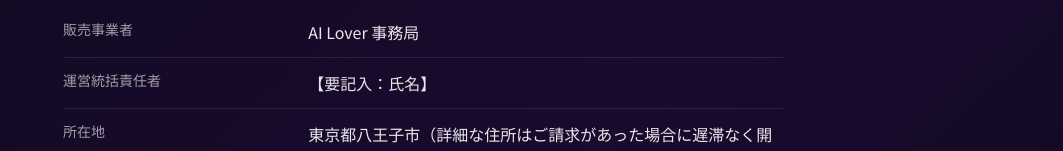
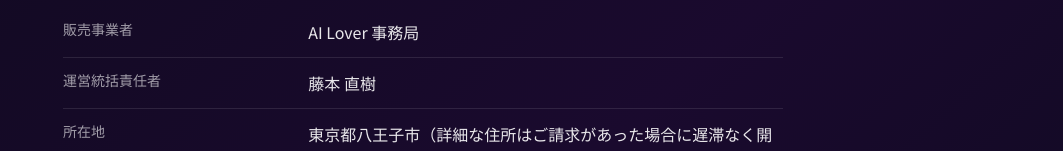
Before and after one commit to fujimoto40813952-cyber/ai-lover, a Next.js app: page /tokushoho in a window 1280 px wide. Shown: the part 269-420 px from the top of the page, without its empty margins (217-1280 px from the left). Built offline with nearby package versions, Linux system fonts and the light colour scheme.

Commit message:
Set operator manager name (Naoki Fujimoto)

```diff
--- a/app/tokushoho/page.tsx
+++ b/app/tokushoho/page.tsx
@@ -23,7 +23,7 @@ export default function TokushohoPage() {
       </p>
       <div className="mt-4">
         <Row label="販売事業者">AI Lover 事務局</Row>
-        <Row label="運営統括責任者">【要記入：氏名】</Row>
+        <Row label="運営統括責任者">藤本 直樹</Row>
         <Row label="所在地">東京都八王子市（詳細な住所はご請求があった場合に遅滞なく開示します）</Row>
         <Row label="電話番号">ご請求があった場合に遅滞なく開示します</Row>
         <Row label="お問い合わせ">LINE公式アカウント（【要記入：LINE URL】）にて受付。ドメイン取得後にメール窓口も開設予定。</Row>
```
